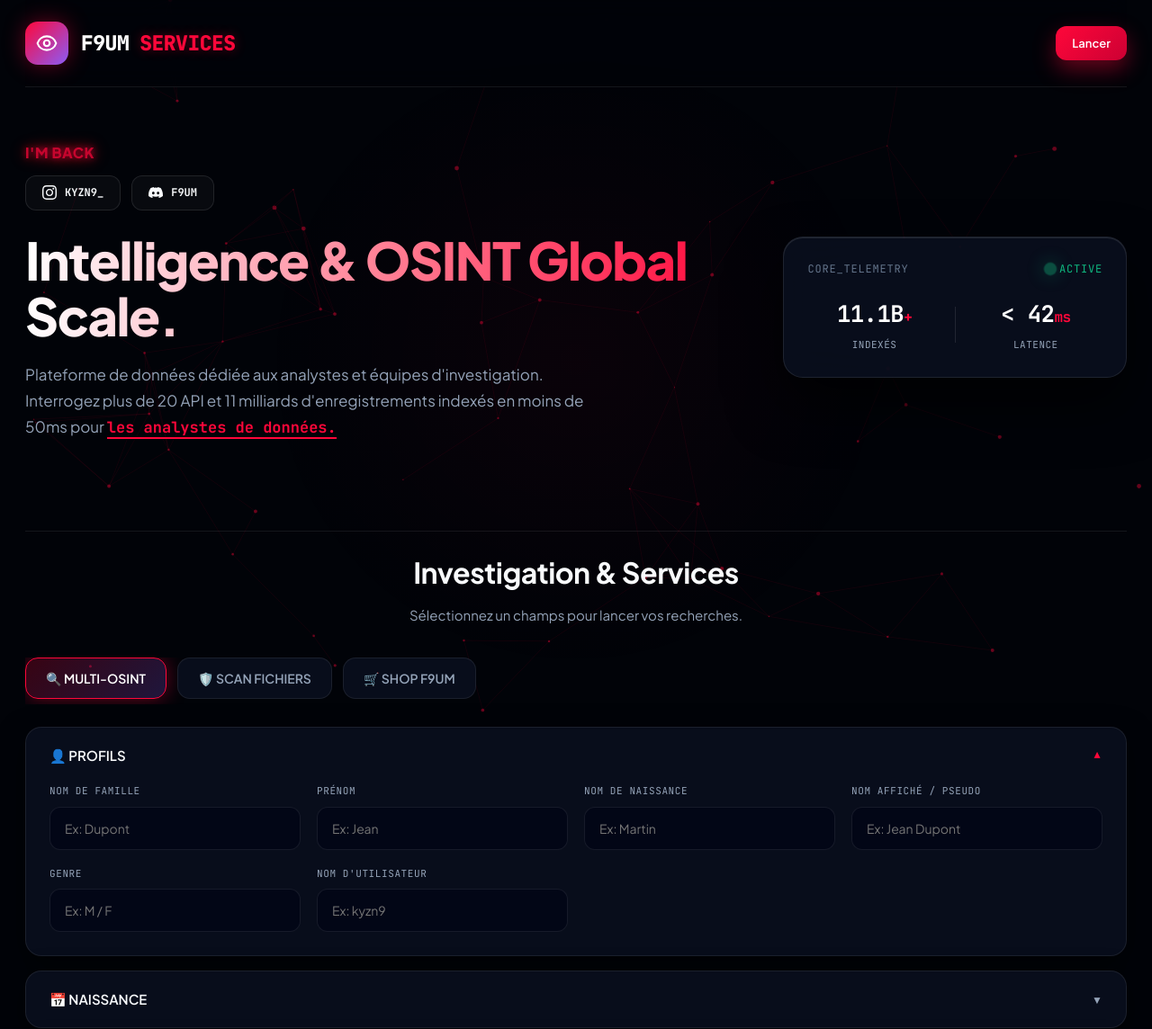
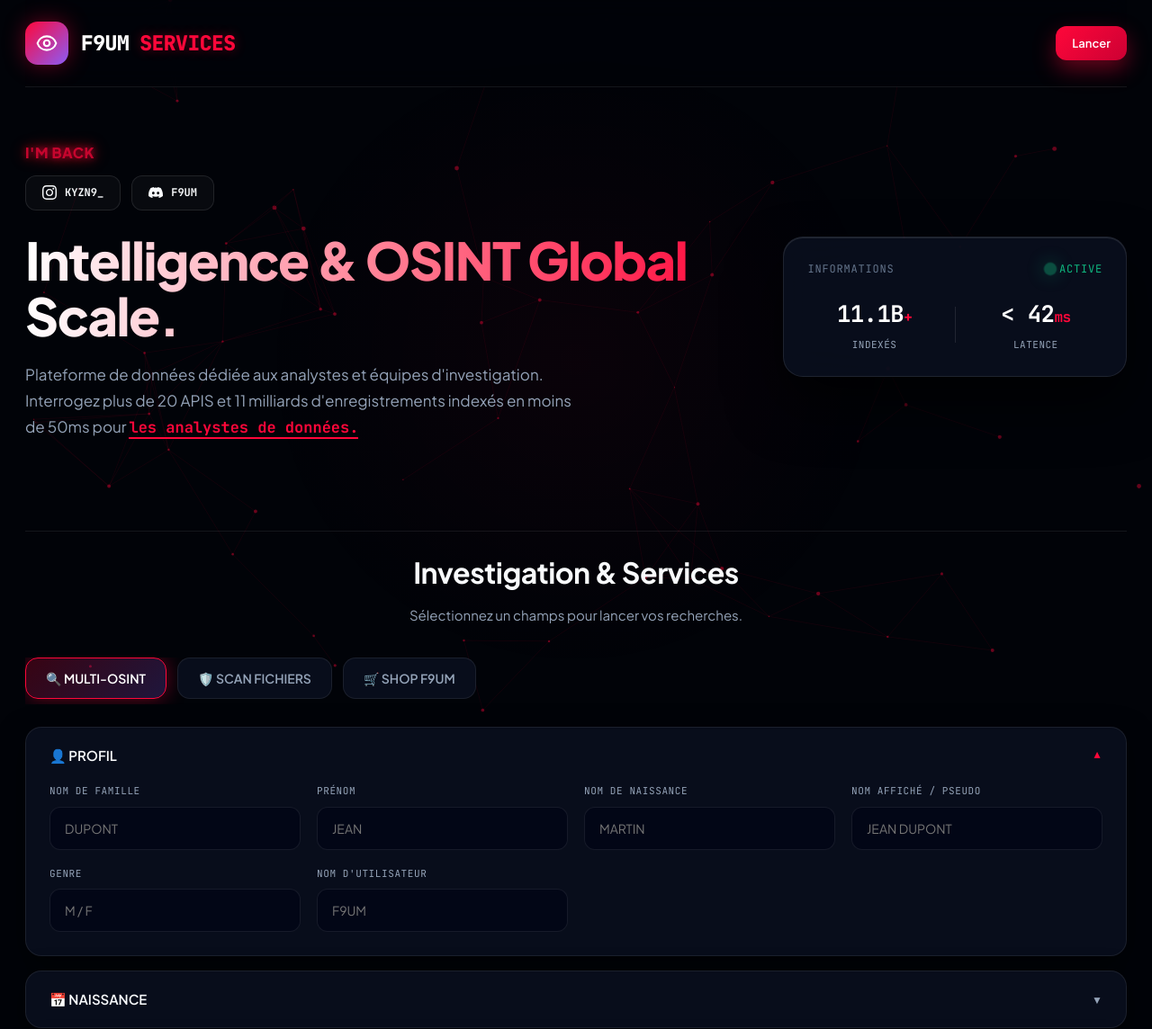
Before and after one commit to antopapp/f9umservicesremake, a Flask app: page / in a window 1280 px wide. Shown: the top 1144 px of the page at 90% size. Run offline with Flask 3, Linux system fonts and the light colour scheme.

Commit message:
Update text placeholders for user input fields

```diff
--- a/templates/index.html
+++ b/templates/index.html
@@ -858,13 +858,13 @@
                     </a>
                 </div>
                 <h1>Intelligence &amp; OSINT Global Scale.</h1>
-                <p>Plateforme de données dédiée aux analystes et équipes d'investigation. Interrogez plus de 20 API et 11 milliards d'enregistrements indexés en moins de 50ms pour <span class="typed-text" id="typewriter">la cybersécurité.</span></p>
+                <p>Plateforme de données dédiée aux analystes et équipes d'investigation. Interrogez plus de 20 APIS et 11 milliards d'enregistrements indexés en moins de 50ms pour <span class="typed-text" id="typewriter">la cybersécurité.</span></p>
             </div>
 
             <!-- Widget Télémétrie -->
             <div class="interactive-card">
                 <div class="telemetry-header">
-                    <span>CORE_TELEMETRY</span>
+                    <span>INFORMATIONS</span>
                     <div class="telemetry-live">
                         <span class="pulse-dot"></span>
                         <span>ACTIVE</span>
@@ -906,34 +906,34 @@
 
                     <div class="accordion-item active">
                         <button class="accordion-header" onclick="toggleAccordion(this)">
-                            <span class="accordion-title-left">👤 PROFILS</span>
+                            <span class="accordion-title-left">👤 PROFIL</span>
                             <span class="accordion-arrow">▼</span>
                         </button>
                         <div class="accordion-content" style="max-height: 420px;">
                             <div class="fields-grid">
                                 <div class="field-group">
                                     <label for="nom_famille">Nom de famille</label>
-                                    <input type="text" id="nom_famille" placeholder="Ex: Dupont" onkeypress="if(event.key === 'Enter') lancerRechercheMulticritere()">
+                                    <input type="text" id="nom_famille" placeholder="DUPONT" onkeypress="if(event.key === 'Enter') lancerRechercheMulticritere()">
                                 </div>
                                 <div class="field-group">
                                     <label for="prenom">Prénom</label>
-                                    <input type="text" id="prenom" placeholder="Ex: Jean" onkeypress="if(event.key === 'Enter') lancerRechercheMulticritere()">
+                                    <input type="text" id="prenom" placeholder="JEAN" onkeypress="if(event.key === 'Enter') lancerRechercheMulticritere()">
                                 </div>
                                 <div class="field-group">
                                     <label for="nom_naissance">Nom de naissance</label>
-                                    <input type="text" id="nom_naissance" placeholder="Ex: Martin" onkeypress="if(event.key === 'Enter') lancerRechercheMulticritere()">
+                                    <input type="text" id="nom_naissance" placeholder="MARTIN" onkeypress="if(event.key === 'Enter') lancerRechercheMulticritere()">
                                 </div>
                                 <div class="field-group">
                                     <label for="nom_affiche">Nom affiché / Pseudo</label>
-                                    <input type="text" id="nom_affiche" placeholder="Ex: Jean Dupont" onkeypress="if(event.key === 'Enter') lancerRechercheMulticritere()">
+                                    <input type="text" id="nom_affiche" placeholder="JEAN DUPONT" onkeypress="if(event.key === 'Enter') lancerRechercheMulticritere()">
                                 </div>
                                 <div class="field-group">
                                     <label for="genre">Genre</label>
-                                    <input type="text" id="genre" placeholder="Ex: M / F" onkeypress="if(event.key === 'Enter') lancerRechercheMulticritere()">
+                                    <input type="text" id="genre" placeholder="M / F" onkeypress="if(event.key === 'Enter') lancerRechercheMulticritere()">
                                 </div>
                                 <div class="field-group">
                                     <label for="nom_utilisateur">Nom d'utilisateur</label>
-                                    <input type="text" id="nom_utilisateur" placeholder="Ex: kyzn9" onkeypress="if(event.key === 'Enter') lancerRechercheMulticritere()">
+                                    <input type="text" id="nom_utilisateur" placeholder="F9UM" onkeypress="if(event.key === 'Enter') lancerRechercheMulticritere()">
                                 </div>
                             </div>
                         </div>
@@ -948,23 +948,23 @@
                             <div class="fields-grid">
                                 <div class="field-group">
                                     <label for="jour_naissance">Jour</label>
-                                    <input type="text" id="jour_naissance" placeholder="Ex: 15" onkeypress="if(event.key === 'Enter') lancerRechercheMulticritere()">
+                                    <input type="text" id="jour_naissance" placeholder="20" onkeypress="if(event.key === 'Enter') lancerRechercheMulticritere()">
                                 </div>
                                 <div class="field-group">
                                     <label for="mois_naissance">Mois</label>
-                                    <input type="text" id="mois_naissance" placeholder="Ex: 06" onkeypress="if(event.key === 'Enter') lancerRechercheMulticritere()">
+                                    <input type="text" id="mois_naissance" placeholder="04" onkeypress="if(event.key === 'Enter') lancerRechercheMulticritere()">
                                 </div>
                                 <div class="field-group">
                                     <label for="annee_naissance">Année</label>
-                                    <input type="text" id="annee_naissance" placeholder="Ex: 1995" onkeypress="if(event.key === 'Enter') lancerRechercheMulticritere()">
+                                    <input type="text" id="annee_naissance" placeholder="1995" onkeypress="if(event.key === 'Enter') lancerRechercheMulticritere()">
                                 </div>
                                 <div class="field-group">
                                     <label for="date_naissance">Date exacte (AAAA-MM-JJ)</label>
-                                    <input type="text" id="date_naissance" placeholder="Ex: 1995-06-15" onkeypress="if(event.key === 'Enter') lancerRechercheMulticritere()">
+                                    <input type="text" id="date_naissance" placeholder="1995-06-15" onkeypress="if(event.key === 'Enter') lancerRechercheMulticritere()">
                                 </div>
                                 <div class="field-group">
                                     <label for="ville_naissance">Ville de naissance</label>
-                                    <input type="text" id="ville_naissance" placeholder="Ex: Paris" onkeypress="if(event.key === 'Enter') lancerRechercheMulticritere()">
+                                    <input type="text" id="ville_naissance" placeholder="PARIS" onkeypress="if(event.key === 'Enter') lancerRechercheMulticritere()">
                                 </div>
                             </div>
                         </div>
@@ -979,19 +979,19 @@
                             <div class="fields-grid">
                                 <div class="field-group">
                                     <label for="email">Adresse E-mail</label>
-                                    <input type="text" id="email" placeholder="Ex: nom@exemple.com" onkeypress="if(event.key === 'Enter') lancerRechercheMulticritere()">
+                                    <input type="text" id="email" placeholder="NOM@GMAIL.COM" onkeypress="if(event.key === 'Enter') lancerRechercheMulticritere()">
                                 </div>
                                 <div class="field-group">
                                     <label for="telephone">Téléphone</label>
-                                    <input type="text" id="telephone" placeholder="Ex: 0612345678" onkeypress="if(event.key === 'Enter') lancerRechercheMulticritere()">
+                                    <input type="text" id="telephone" placeholder="0612345678" onkeypress="if(event.key === 'Enter') lancerRechercheMulticritere()">
                                 </div>
                                 <div class="field-group">
                                     <label for="adresse_ip">Adresse IP</label>
-                                    <input type="text" id="adresse_ip" placeholder="Ex: 192.168.1.1" onkeypress="if(event.key === 'Enter') lancerRechercheMulticritere()">
+                                    <input type="text" id="adresse_ip" placeholder="192.168.1.1" onkeypress="if(event.key === 'Enter') lancerRechercheMulticritere()">
                                 </div>
                                 <div class="field-group">
                                     <label for="discord_id">Discord ID</label>
-                                    <input type="text" id="discord_id" placeholder="Ex: 282859044593598464" onkeypress="if(event.key === 'Enter') lancerRechercheMulticritere()">
+                                    <input type="text" id="discord_id" placeholder="282859044593598464" onkeypress="if(event.key === 'Enter') lancerRechercheMulticritere()">
                                 </div>
                             </div>
                         </div>
@@ -1006,15 +1006,15 @@
                             <div class="fields-grid">
                                 <div class="field-group">
                                     <label for="adresse">Adresse Postale</label>
-                                    <input type="text" id="adresse" placeholder="Ex: 12 Rue de la Paix" onkeypress="if(event.key === 'Enter') lancerRechercheMulticritere()">
+                                    <input type="text" id="adresse" placeholder="12 Rue de la Paix" onkeypress="if(event.key === 'Enter') lancerRechercheMulticritere()">
                                 </div>
                                 <div class="field-group">
                                     <label for="code_postal">Code Postal</label>
-                                    <input type="text" id="code_postal" placeholder="Ex: 75001" onkeypress="if(event.key === 'Enter') lancerRechercheMulticritere()">
+                                    <input type="text" id="code_postal" placeholder="75001" onkeypress="if(event.key === 'Enter') lancerRechercheMulticritere()">
                                 </div>
                                 <div class="field-group">
                                     <label for="ville">Ville</label>
-                                    <input type="text" id="ville" placeholder="Ex: Paris" onkeypress="if(event.key === 'Enter') lancerRechercheMulticritere()">
+                                    <input type="text" id="ville" placeholder="PARIS" onkeypress="if(event.key === 'Enter') lancerRechercheMulticritere()">
                                 </div>
                             </div>
                         </div>
@@ -1025,7 +1025,7 @@
                 <!-- Menu Déroulant de l'Historique de Recherche -->
                 <div class="history-dropdown-container" id="historyDropdownContainer">
                     <button class="history-dropdown-btn" onclick="toggleHistoryDropdown(event)">
-                        <span>🕒 Historique des recherches</span>
+                        <span>🕒 HISTORIQUE</span>
                         <span id="historyDropdownArrow">▼</span>
                     </button>
                     <div class="history-dropdown-menu" id="historyDropdownMenu"></div>
```
